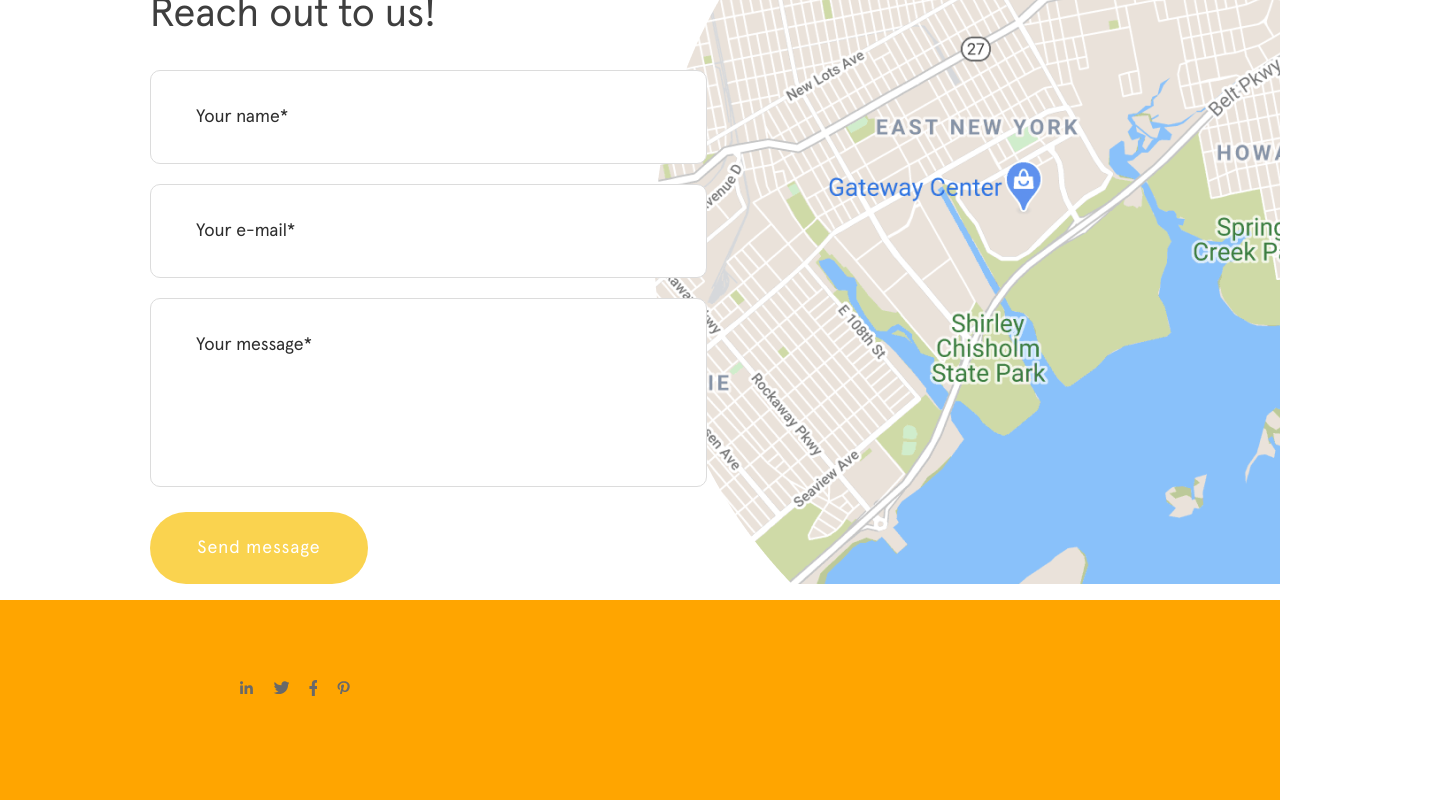
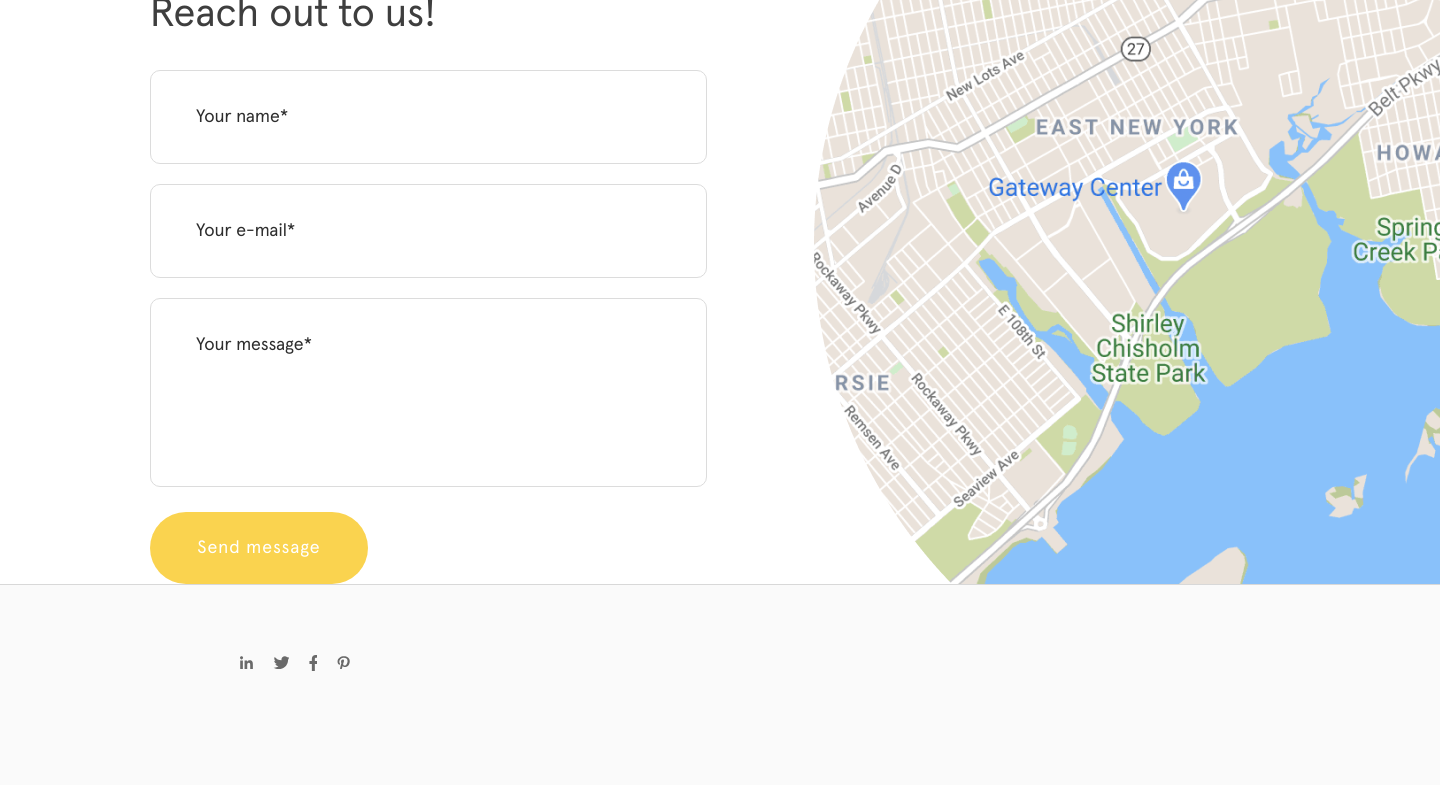
Before and after one commit to Andrew-Sparrow/zenbittech-project, a React (Create React App) app: page /#/ in a window 1280 px wide. Shown: the part 192-992 px from the top of the page, 1440 px wide, since content can reach past the window. Built offline with nearby package versions, Linux system fonts and the light colour scheme.

Commit message:
wrapper to layout was added

```diff
--- a/src/components/app/main/main.jsx
+++ b/src/components/app/main/main.jsx
@@ -31,4 +31,4 @@ function Main() {
   );
 }
 
-export default withLayout(Main, 'layout');
+export default withLayout(Main, 'wrapper');
--- a/src/components/footer/footer.jsx
+++ b/src/components/footer/footer.jsx
@@ -1,13 +1,16 @@
 import styled from 'styled-components';
 import {Link} from 'react-router-dom';
 
-const FooterSTyle = styled.footer`
-    background-color: orange;
+const FooterStyle = styled.footer`
+    background-color: #FAFAFA;
     min-height: 200px;
+    border-top: 1px solid #D8D8D8;
 
     .icons {
-      padding-top: 80px;
+      padding-top: 70px;
       margin-left: 200px;
+      margin-top: 0;
+      margin-bottom: 0;
       list-style: none;
       display: flex;
 
@@ -20,30 +23,30 @@ const FooterSTyle = styled.footer`
 
 function Footer() {
   return (
-    <FooterSTyle>
-      <ul class="icons">
-        <li class="icons__item">
+    <FooterStyle>
+      <ul className="icons">
+        <li className="icons__item">
           <Link to="https://www.linkedin.com">
             <svg width="13" height="13">
               <use xlinkHref="#linkedin"></use>
             </svg>
           </Link>
         </li>
-        <li class="icons__item">
+        <li className="icons__item">
           <Link to="https://twitter.com">
             <svg width="16" height="13">
               <use xlinkHref="#twitter"></use>
             </svg>
           </Link>
         </li>
-        <li class="icons__item">
+        <li className="icons__item">
           <Link to="https://www.facebook.com">
             <svg width="8" height="16">
               <use xlinkHref="#facebook"></use>
             </svg>
           </Link>
         </li>
-        <li class="icons__item">
+        <li className="icons__item">
           <Link to="https://www.pinterest.com">
             <svg width="13" height="13">
               <use xlinkHref="#pinterest"></use>
@@ -51,7 +54,7 @@ function Footer() {
           </Link>
         </li>
       </ul>
-    </FooterSTyle>
+    </FooterStyle>
   );
 }
 
--- a/src/components/hocs/with-layout.jsx
+++ b/src/components/hocs/with-layout.jsx
@@ -1,13 +1,23 @@
 import Layout from '../layout/layout';
+import styled from 'styled-components';
 
-const withLayout = (Component, className) =>
-  function wrapper(props) {
+function withLayout(Component, className) {
+  const LayoutStyle = styled.div`
+    width: 1440px;
+    margin-left: auto;
+    margin-right: auto;
+  `;
+
+  return function wrapper(props) {
     return (
-      <Layout className={className}>
-        <Component {...props} />
-      </Layout>
+      <LayoutStyle className={className}>
+        <Layout>
+          <Component {...props} />
+        </Layout>
+      </LayoutStyle>
     );
   };
+}
 
 withLayout.displayName = 'withLayout';
 
--- a/src/components/layout/layout.jsx
+++ b/src/components/layout/layout.jsx
@@ -5,7 +5,7 @@ function Layout(props) {
   const {children} = props;
 
   return (
-    <div>
+    <div className="layout">
       {children}
       <Footer/>
     </ div>
```
Also changed, not shown: public/img/ellips-ghost.svg (added).
